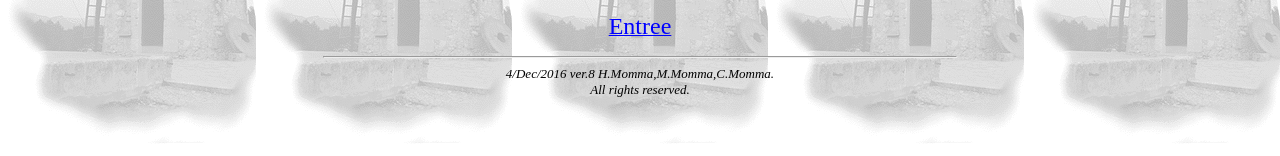
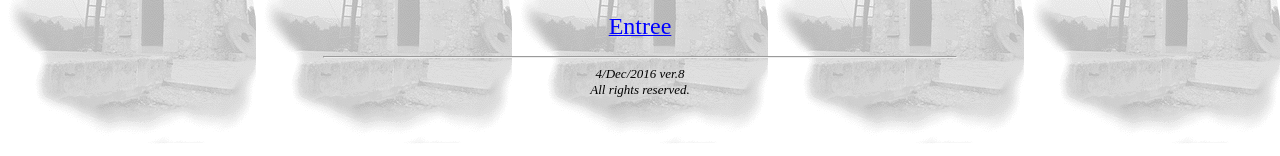
Before and after one commit to su2xu1/provence-photo-gallery, a plain HTML site: page index.html in a window 1280 px wide. Shown: the part 240-396 px from the top of the page. Drawn offline with Linux system fonts and the light colour scheme.

Commit message:
check privacy

```diff
--- a/index.html
+++ b/index.html
@@ -21,6 +21,6 @@
 
 <!--*****credits*****-->
 <hr width="50%">
-<font size=-1><address>4/Dec/2016 ver.8 H.Momma,M.Momma,C.Momma. <br>All rights reserved.</address></font></center>
+<font size=-1><address>4/Dec/2016 ver.8 <br>All rights reserved.</address></font></center>
 </BODY>
 </HTML>
```
